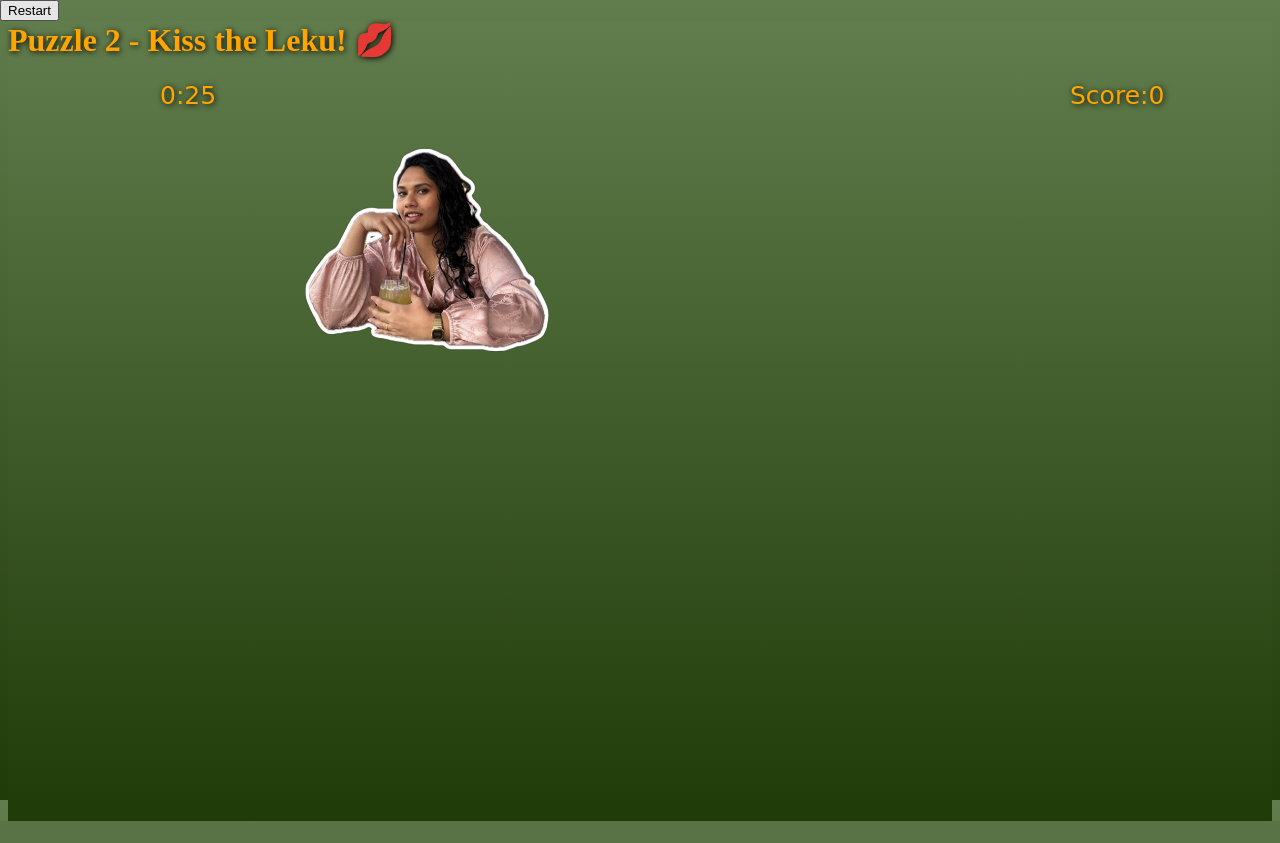
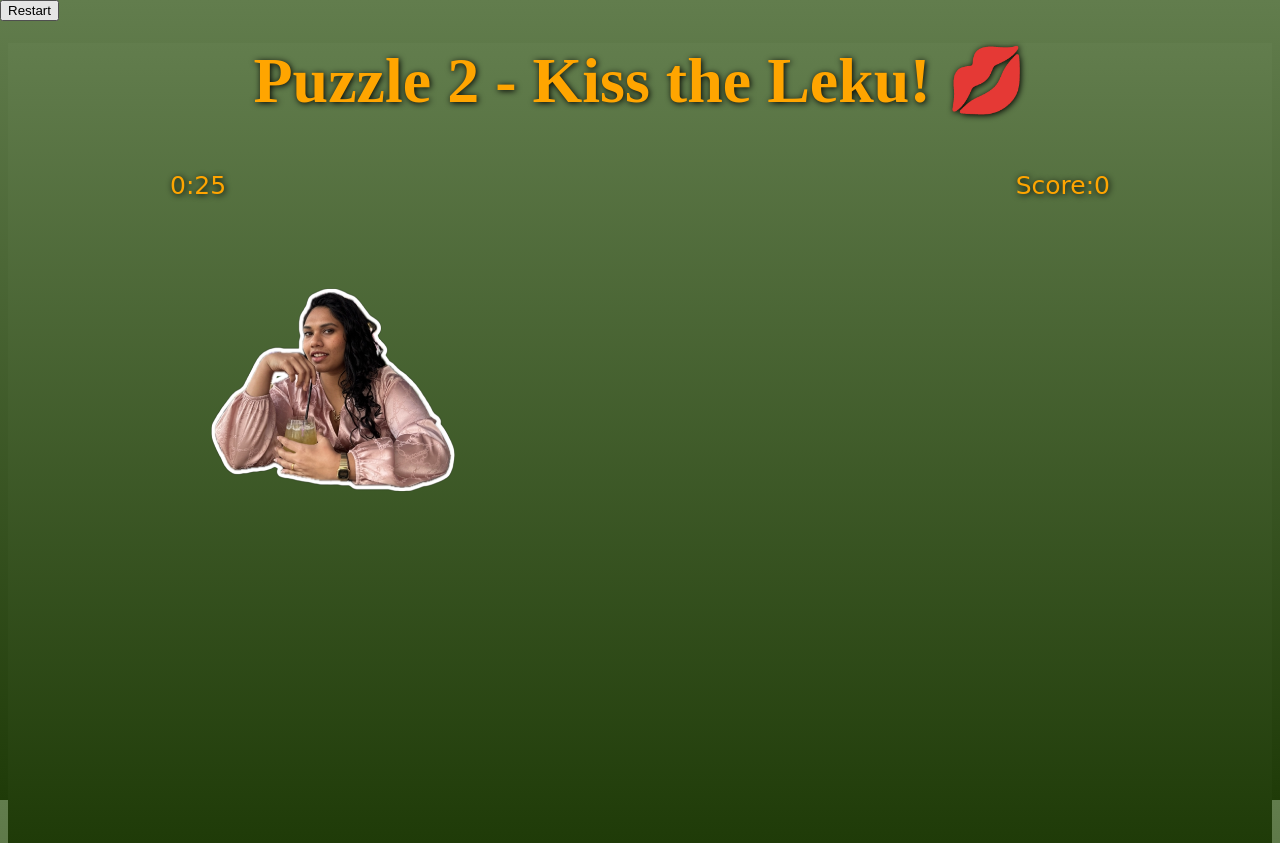
Before and after one commit to Lekhaashree/valentine-app, a Flask app: page /puzzle2 in a window 1280 px wide. Before the commit the page ends 821 px from the top, so only its background shows below. Run offline with Flask 3, Linux system fonts and the light colour scheme.

Commit message:
puzzle 2, puzzle 3 resposiveness fix

```diff
--- a/static/puzzle2.css
+++ b/static/puzzle2.css
@@ -1,8 +1,11 @@
 .mole {
   background-image: url(./images/e6e2c1f7-7675-4109-be77-7e374ec15710.webp);
   background-repeat: no-repeat;
-  width: 260px;
-  height: 320px;
+
+  width: 35vw;
+  max-width: 260px;
+  aspect-ratio: 4 / 5;
+  height: auto;
 
   background-size: contain;
   background-position: center;
@@ -15,13 +18,18 @@
 }
 
 #score, #timer{
-  float: right;
-  width: 50px;
-  height: 25px;
+  position: absolute;
+  top: 10px;
   font-size: 25px;
   font-family: "Comic Sans MS", sans-serif;
 }
-#timer{ float: left; }
+#timer{
+  left: 10px;
+}
+
+#score {
+  right: 10px;
+}
 #score:before{ content:"Score:";}
 
 #wrapper {
@@ -29,6 +37,8 @@
   width: 100%;
   max-width: 960px;
   margin: 0 auto;
+  overflow: hidden;
+  height: 60vh;
 }
 
 #restartBtn{
@@ -76,3 +86,12 @@ html {
   height: 100%;
   background: linear-gradient(to bottom, #627d4d 0%, #1f3b08 100%);
 }
+
+body {
+  overflow-x: hidden;
+}
+
+h1 {
+  font-size: 5vw;
+  text-align: center;
+}
--- a/static/puzzle2.js
+++ b/static/puzzle2.js
@@ -5,22 +5,41 @@ var counter = setInterval(timer, 1000);
 setTimeout("pop()", 3000);
 
 function pop() {
-  var x = Math.random() * 500;
-  var y = Math.random() * 150;
-  $(".mole").css("opacity", 1);
-  $(".mole").css({
-    top: y,
-    left: x,
+  const wrapper = $("#wrapper");
+  const mole = $(".mole");
+
+  const wrapperWidth = wrapper.width();
+  const wrapperHeight = wrapper.height();
+
+  const moleWidth = mole.width();
+  const moleHeight = mole.height();
+
+  const x = Math.random() * (wrapperWidth - moleWidth);
+  const y = Math.random() * (wrapperHeight - moleHeight);
+
+  mole.css({
+    opacity: 1,
+    left: x + "px",
+    top: y + "px",
   });
-  setTimeout("pop()", Math.random() * 3000);
+
+  setTimeout(pop, Math.random() * 2000 + 800);
 }
 
-$(".mole").click(function () {
+///event listener to initialize the audio context on the first touch.
+document.body.addEventListener("touchstart", function initAudio() {
+    var audio = document.getElementById("clickSound");
+    audio.play().then(() => audio.pause());
+    document.body.removeEventListener("touchstart", initAudio);
+}, { once: true });
+
+
+$(".mole").on("click touchstart", function () {
   if (gameOver) return;
   var audio = document.getElementById("clickSound");
   if (audio) {
     audio.currentTime = 0;
-    audio.play().catch(function (e) {
+    audio.play().catch((e) => {
       console.log("Audio play failed:", e);
     });
   }
--- a/templates/puzzle2.html
+++ b/templates/puzzle2.html
@@ -28,11 +28,12 @@
     </div>
 
     <div id="overlay">
+      <button id="restartBtn">Restart</button>
       <div id="message"></div>
       <button id="nextBtn" onclick="goNext()">Next</button>
     </div>
 
-    <audio id="clickSound">
+    <audio id="clickSound" preload="auto">
       <source src="/audio/mixkit-little-cute-kiss-2192.wav" type="audio/wav" />
     </audio>
     <button id="restartBtn">Restart</button>
```
Also changed, not shown: static/puzzle3.css (+8 -1 lines).
